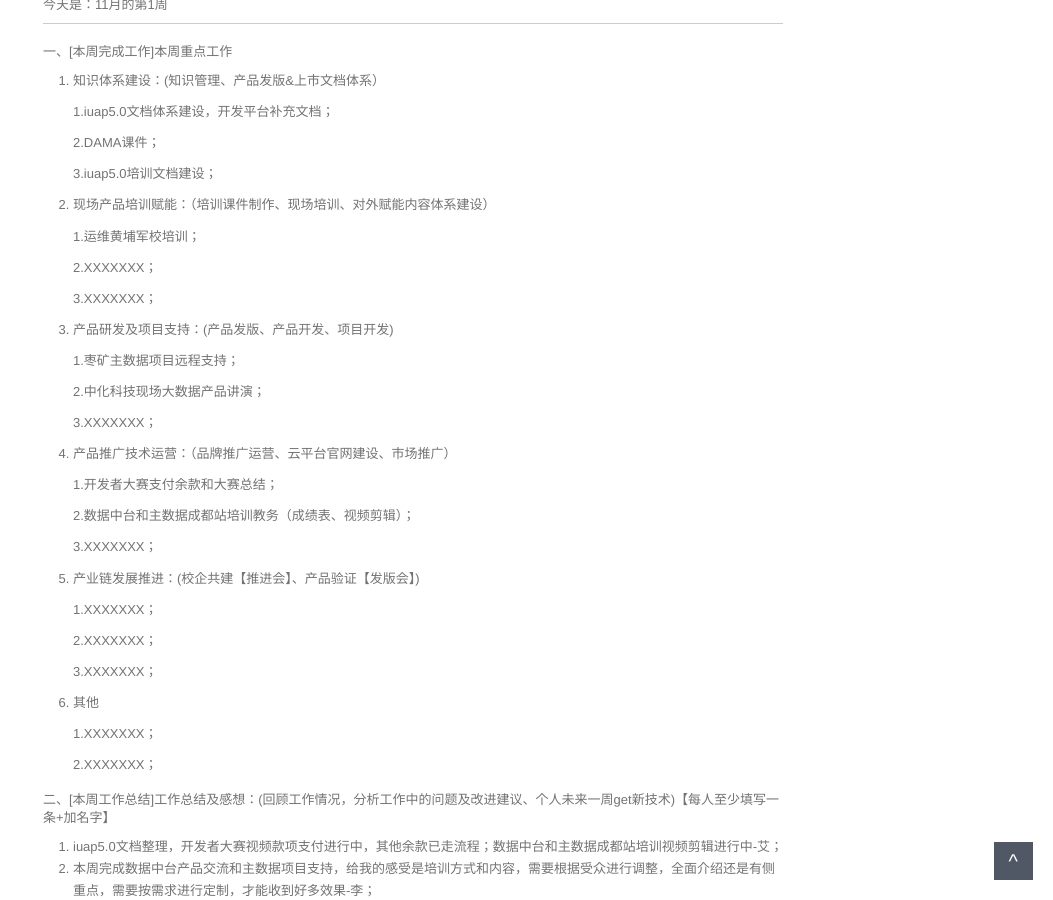
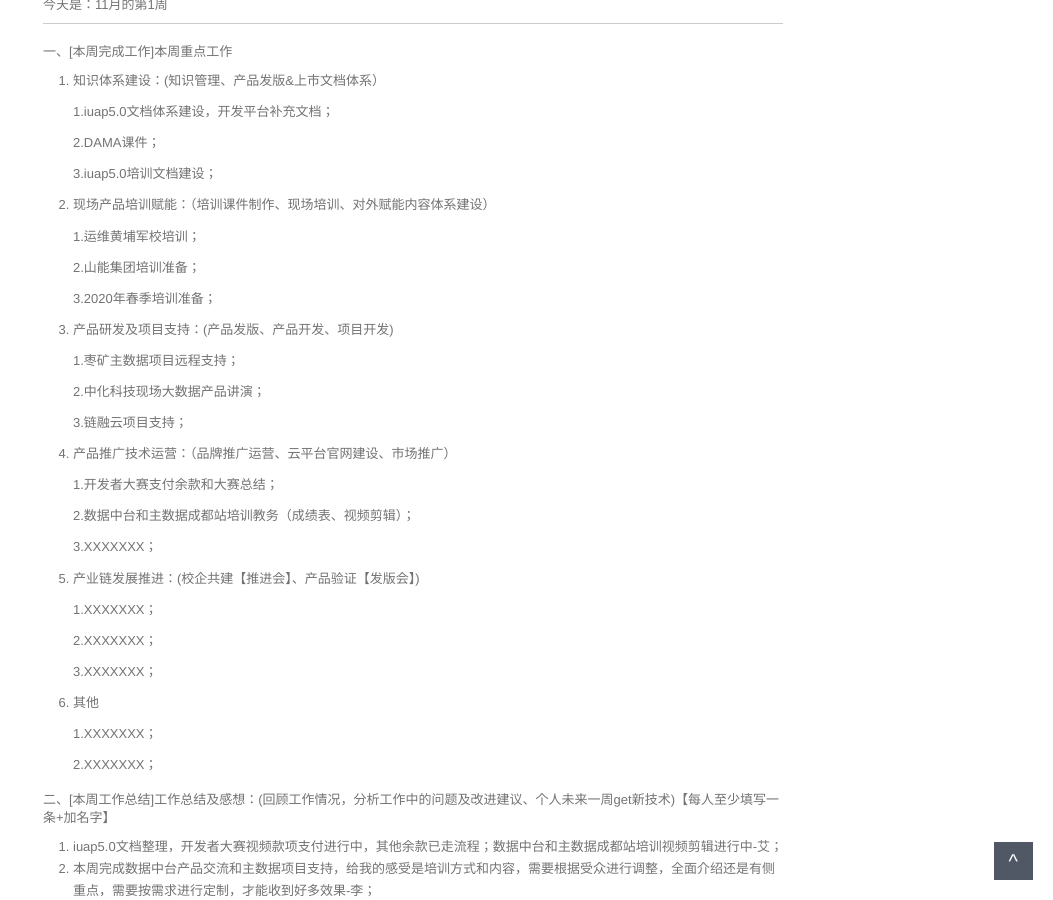
Before and after one commit to walllFlower/blog, a Jekyll site: the page built from _posts/2018-07-17-day_report_cxz.md, in a window 1280 px wide and 900 px high, scrolled down 466 px. Shown: the whole window, without its empty margins (227-1280 px from the left). Built offline with Jekyll 4.4.1, drawn with Linux system fonts in a browser that asks for light colours; comment, search, counter and statistics services are not loaded.

Commit message:
Update 2018-07-17-day_report_cxz.md

```diff
--- a/_posts/2018-07-17-day_report_cxz.md
+++ b/_posts/2018-07-17-day_report_cxz.md
@@ -36,9 +36,9 @@ categories: 技术运营工作周报
 
     1.运维黄埔军校培训；
 
-    2.XXXXXXX；
-
-    3.XXXXXXX；
+    2.山能集团培训准备；
+
+    3.2020年春季培训准备；
 
 3. 产品研发及项目支持：(产品发版、产品开发、项目开发)
 
@@ -46,7 +46,7 @@ categories: 技术运营工作周报
 
     2.中化科技现场大数据产品讲演；
 
-    3.XXXXXXX；
+    3.链融云项目支持；
 
 4. 产品推广技术运营：（品牌推广运营、云平台官网建设、市场推广）
 
```
